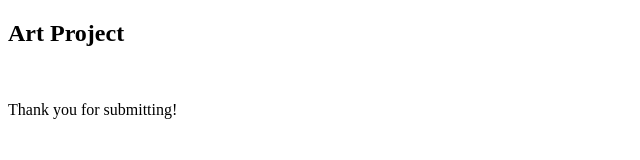
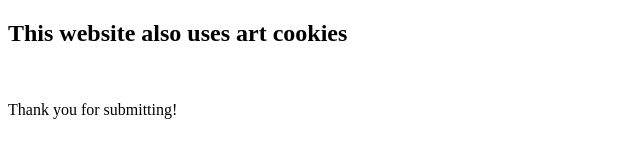
Before and after one commit to filipposifa/art-project, a plain HTML site: page thanks.html in a window 1280 px wide. Shown: the whole page, without its empty margins (0-640 px from the left). Drawn offline with Linux system fonts and the light colour scheme.

Commit message:
Update thanks.html

```diff
--- a/thanks.html
+++ b/thanks.html
@@ -2,7 +2,7 @@
 <html>
 <body>
 
-<h2>Art Project</h2>
+<h2>This website also uses art cookies</h2>
 <br>
 <p>Thank you for submitting!</p>
 
```
